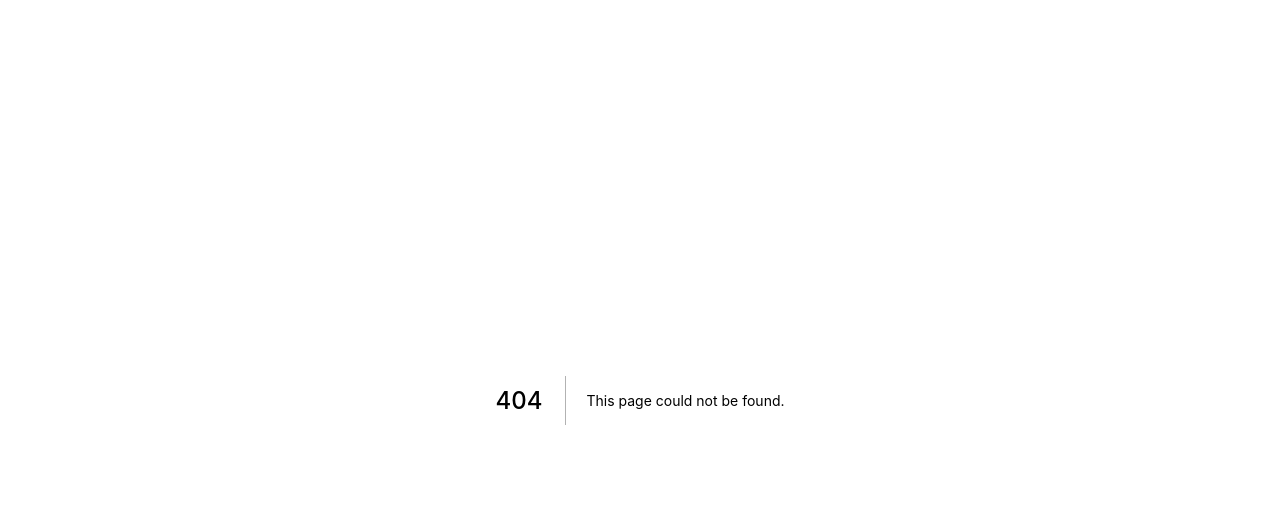
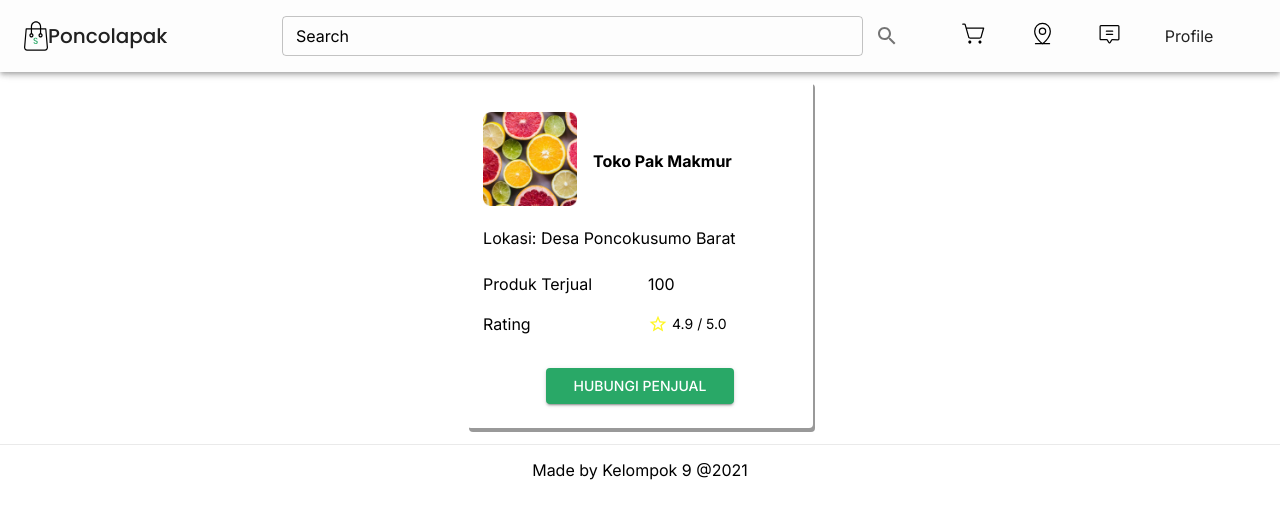
Before and after one commit to alvinferd/MPPL-Projects-9, a Next.js app in the folder frontend/: page /sellers/1 in a window 1280 px wide. Before the commit this address had no page. Shown: the top 518 px of the page. Built offline with nearby package versions, Linux system fonts and the light colour scheme.

Commit message:
card toko

```diff
--- /dev/null
+++ b/frontend/components/cardToko.js
@@ -0,0 +1,72 @@
+import Toko from "../utils/dummy/Toko"
+import { Box, Card, CardActionArea, CardMedia, CardContent, Grid, Typography, Button } from '@mui/material'
+import { makeStyles } from '@mui/styles'
+import Image from 'next/image'
+import StarBorderOutlinedIcon from '@mui/icons-material/StarBorderOutlined'
+
+const useStyles = makeStyles({
+    root: {
+        boxShadow: "2px 4px rgba(0,0,0,0.4)"
+    }
+});
+
+export default function CardToko() {
+    // const dp = {Toko.}
+    // console.log(Toko.displayPicture);
+    const classes = useStyles();
+    return (
+        <Card className={classes.root} sx={{ maxWidth: 488, maxHeight: 541 }} style={{ height: '100%', boxShadow: 3 }} >
+            <CardContent style={{ height: 'inherit', display: "flex", flexDirection: "column", justifyContent: "space-between", alignContent: "center" }}>
+                <Grid container spacing={2} direction="row" alignItems="center" paddingY={2}>
+                    <Grid item xs={4}>
+                        <Image
+                            src={Toko.displayPicture}
+                            alt={Toko.nama}
+                            // layout="fill"
+                            height={110}
+                            width={110}
+                        />
+                    </Grid>
+                    <Grid item xs={8}>
+                        <Typography>
+                            <b>{Toko.nama}</b>
+                        </Typography>
+                    </Grid>
+                </Grid>
+                <Typography variant="body1" gutterBottom>
+                    Lokasi: {Toko.lokasi}
+                </Typography>
+                <Grid container spacing={2} direction="row" alignItems="center" paddingTop={2} paddingBottom={4}>
+                    <Grid item xs={6}>
+                        <Typography variant="body1">
+                            Produk Terjual
+                        </Typography>
+                    </Grid>
+                    <Grid item xs={6}>
+                        <Typography variant="body1">
+                            {Toko.terjual}
+                        </Typography>
+                    </Grid>
+                    <Grid item xs={6}>
+                        <Typography variant="body1">
+                            Rating
+                        </Typography>
+                    </Grid>
+                    <Grid item xs={6}>
+                        <Box display="flex" justifyContent="flex-start" flexDirection="row">
+                            <StarBorderOutlinedIcon fontSize="small" sx={{ color: "#FFF626" }} />
+                            <Typography variant="body2" color="text.primary" sx={{ paddingInline: 0.5 }}>
+                                {Toko.rating} / 5.0
+                            </Typography>
+                        </Box>
+                    </Grid>
+                </Grid>
+                <Grid container direction="row" justifyContent="center">
+                    <Button variant="contained" color="secondary" sx={{ width: '60%' }}>
+                        Hubungi Penjual
+                    </Button>
+                </Grid>
+            </CardContent>
+        </Card>
+    )
+}
--- a/frontend/pages/products/[name].js
+++ b/frontend/pages/products/[name].js
@@ -18,7 +18,7 @@ export default function ProductDetail({ product }) {
         <ThemeProvider theme={theme}>
             <Layout>
                 <Head>
-                    <title>Produk Detail | Poncolapak</title>
+                    <title>{product.name} | Poncolapak</title>
                     <meta name="viewport" content="initial-scale=1, width=device-width" />
                     <link rel="icon" href="/favicon.ico" />
                 </Head>
--- /dev/null
+++ b/frontend/pages/sellers/[name].js
@@ -0,0 +1,20 @@
+import { ThemeProvider } from "@emotion/react"
+import Layout from "../../layout/default"
+import theme from "../../themes/default"
+import Head from 'next/head'
+import CardToko from "../../components/cardToko"
+
+export default function SellerDetail() {
+    return (
+        <ThemeProvider theme={theme}>
+            <Layout>
+                <Head>
+                    <title>Nama Toko | Poncolapak</title>
+                    <meta name="viewport" content="initial-scale=1, width=device-width" />
+                    <link rel="icon" href="/favicon.ico" />
+                </Head>
+                <CardToko />
+            </Layout>
+        </ThemeProvider>
+    )
+}
--- /dev/null
+++ b/frontend/utils/dummy/Toko.js
@@ -0,0 +1,11 @@
+const Toko = {
+    id: 0,
+    nama: 'Toko Pak Makmur',
+    lokasi: 'Desa Poncokusumo Barat',
+    displayPicture: "/images/dp toko pak makmur.png",
+    terjual: 100,
+    rating: 4.9,
+    contact: '+6289507153745'
+}
+
+export default Toko;
```
Also changed, not shown: frontend/public/images/dp toko pak makmur.png (added).
